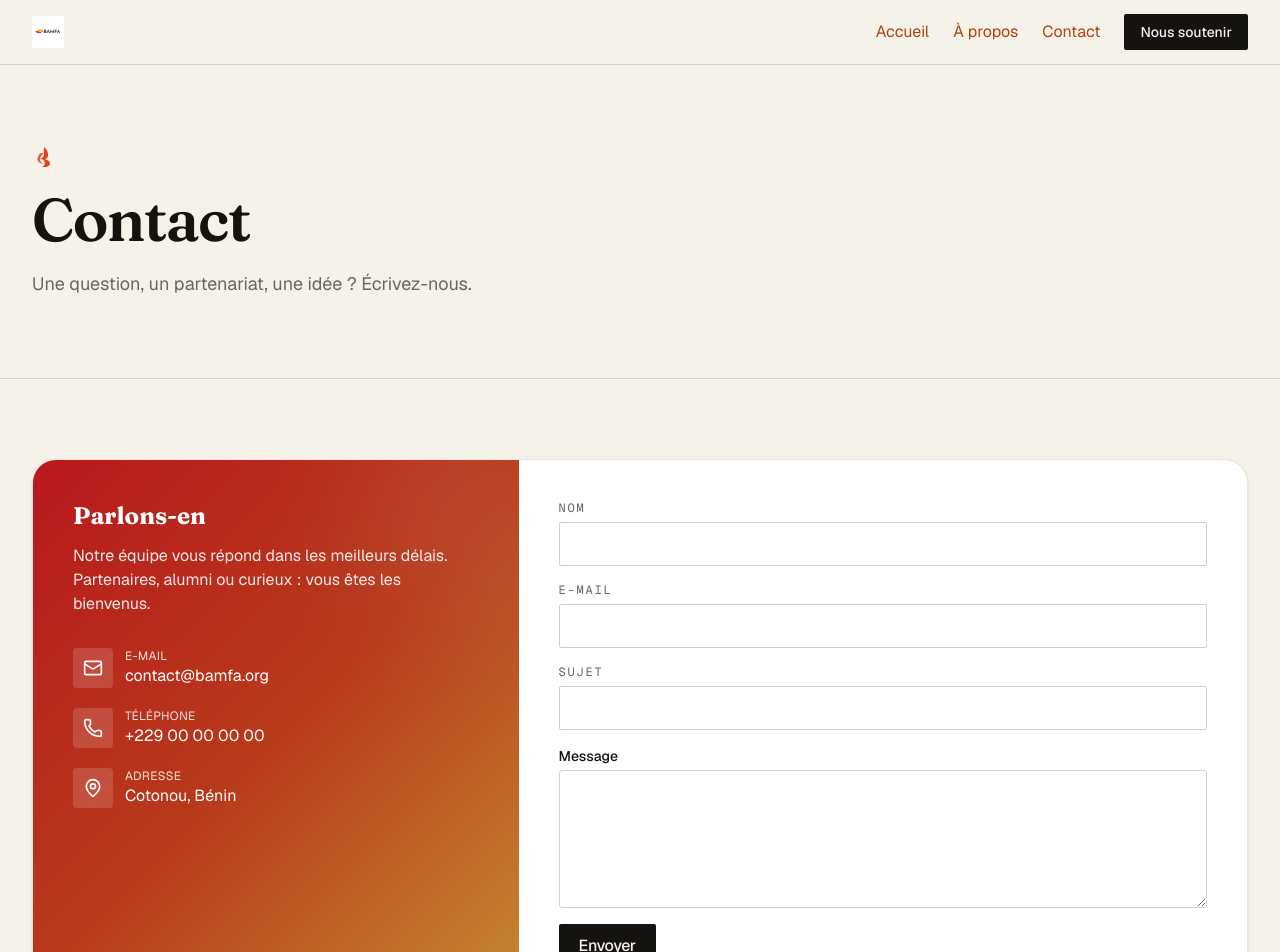
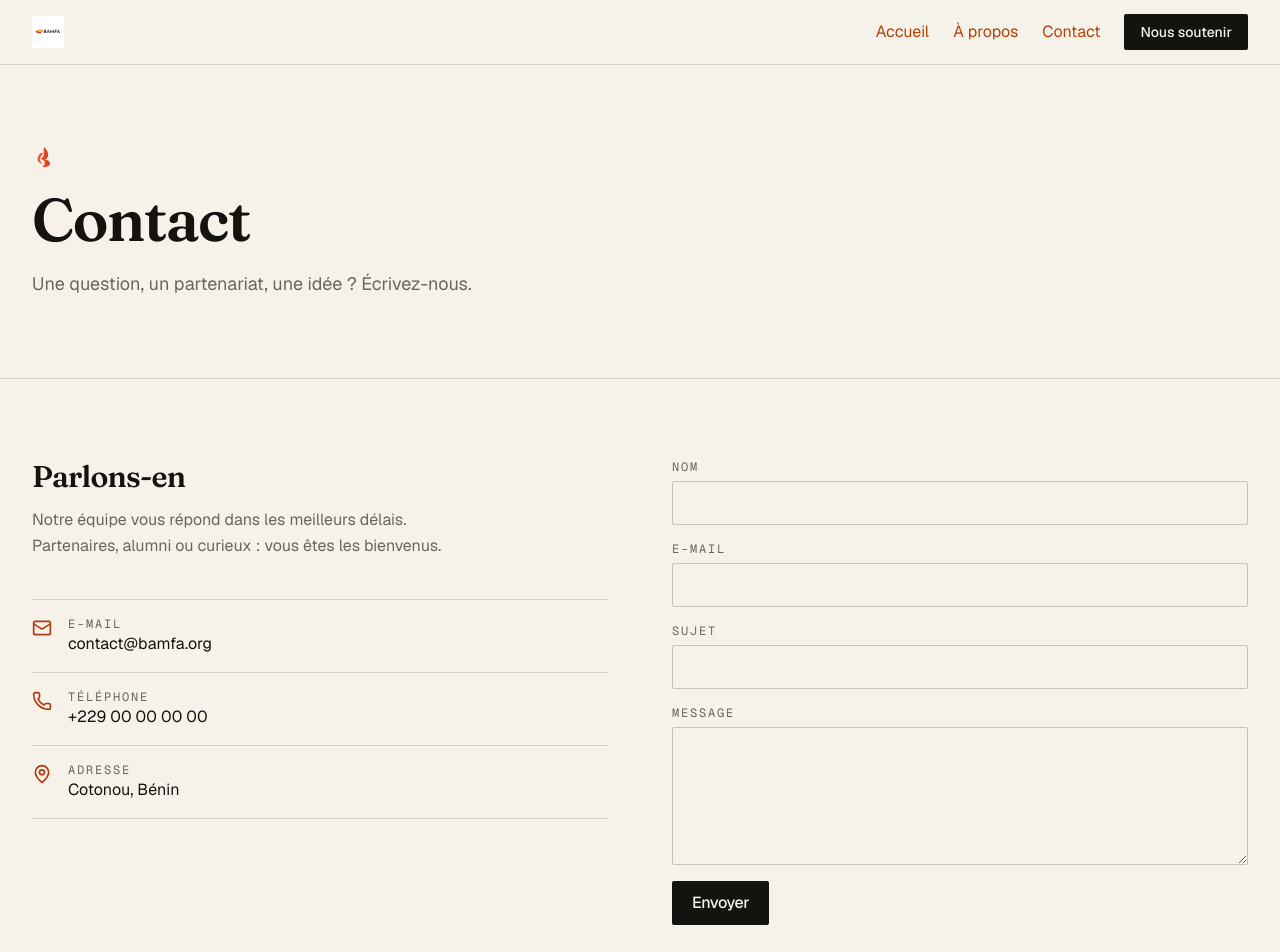
Before and after one commit to bamfatech/plateforme-bamfa-frontend, a Next.js app: page /contact in a window 1280 px wide. Shown: the top 952 px of the page. Built offline with nearby package versions, Linux system fonts and the light colour scheme.

Commit message:
feat: assemblage editorial de la page Contact (coordonnees typographiques, formulaire)

```diff
--- a/app/(public)/contact/page.tsx
+++ b/app/(public)/contact/page.tsx
@@ -12,7 +12,12 @@ export const metadata = {
 };
 
 const coordinates = [
-  { icon: Mail, label: "E-mail", value: contact.coordinates.email, href: `mailto:${contact.coordinates.email}` },
+  {
+    icon: Mail,
+    label: "E-mail",
+    value: contact.coordinates.email,
+    href: `mailto:${contact.coordinates.email}`,
+  },
   { icon: Phone, label: "Téléphone", value: contact.coordinates.phone },
   { icon: MapPin, label: "Adresse", value: contact.coordinates.address },
 ];
@@ -22,36 +27,28 @@ export default function ContactPage() {
     <>
       <PageHeader title={contact.header.title} intro={contact.header.intro} />
       <Section>
-        <Container>
-          <div className="grid overflow-hidden rounded-3xl border border-stone-200 bg-white shadow-sm lg:grid-cols-5">
-            {/* Panneau dégradé */}
-            <div className="relative overflow-hidden bg-brand-gradient p-8 text-white sm:p-10 lg:col-span-2">
-              <div
-                aria-hidden="true"
-                className="pointer-events-none absolute -right-16 -top-16 h-56 w-56 rounded-full bg-white/10 blur-3xl"
-              />
-              {/* Voile sombre pour garantir le contraste AA du texte blanc */}
-              <div aria-hidden="true" className="pointer-events-none absolute inset-0 bg-ink/20" />
-              <h2 className="relative font-heading text-2xl font-bold">{contact.panel.title}</h2>
-              <p className="relative mt-3 text-white/90">{contact.panel.text}</p>
-              <ul className="relative mt-8 space-y-5">
+        <Container className="grid grid-cols-1 gap-12 lg:grid-cols-2 lg:gap-16">
+          <div>
+            <h2 className="font-heading text-3xl font-semibold tracking-tight text-ink">
+              {contact.panel.title}
+            </h2>
+            <p className="mt-3 max-w-md leading-relaxed text-stone-600">{contact.panel.text}</p>
+            <ul className="mt-10 divide-y divide-stone-300 border-y border-stone-300">
               {coordinates.map((item) => {
                 const Icon = item.icon;
                 return (
-                    <li key={item.label} className="flex items-center gap-3">
-                      <span className="inline-flex h-10 w-10 shrink-0 items-center justify-center rounded-lg bg-white/15">
-                        <Icon className="h-5 w-5" aria-hidden="true" />
-                      </span>
+                  <li key={item.label} className="flex items-start gap-4 py-4">
+                    <Icon className="mt-0.5 h-5 w-5 shrink-0 text-flame-ink" aria-hidden="true" />
                     <div>
-                        <div className="text-xs uppercase tracking-wide text-white/85">
+                      <div className="font-mono text-xs uppercase tracking-[0.15em] text-stone-600">
                         {item.label}
                       </div>
                       {item.href ? (
-                          <a href={item.href} className="hover:underline">
+                        <a href={item.href} className="text-ink underline-offset-4 hover:underline">
                           {item.value}
                         </a>
                       ) : (
-                          <span>{item.value}</span>
+                        <span className="text-ink">{item.value}</span>
                       )}
                     </div>
                   </li>
@@ -60,10 +57,8 @@ export default function ContactPage() {
             </ul>
           </div>
 
-            {/* Formulaire */}
-            <div className="p-8 sm:p-10 lg:col-span-3">
+          <div>
             <ContactForm />
-            </div>
           </div>
         </Container>
       </Section>
--- a/components/contact/ContactForm.tsx
+++ b/components/contact/ContactForm.tsx
@@ -59,8 +59,11 @@ export function ContactForm() {
         value={values.subject}
         onChange={(e) => set("subject", e.target.value)}
       />
-      <div className="flex flex-col gap-1">
-        <label htmlFor="message" className="text-sm font-medium text-ink">
+      <div className="flex flex-col gap-1.5">
+        <label
+          htmlFor="message"
+          className="font-mono text-xs uppercase tracking-[0.15em] text-stone-600"
+        >
           Message
         </label>
         <textarea
@@ -70,8 +73,8 @@ export function ContactForm() {
           onChange={(e) => set("message", e.target.value)}
           aria-invalid={errors.message ? true : undefined}
           aria-describedby={errors.message ? "message-error" : undefined}
-          className={`rounded-md border px-3 py-2 outline-none focus-visible:ring-2 focus-visible:ring-primary-500 ${
-            errors.message ? "border-danger" : "border-stone-300"
+          className={`rounded-sm border bg-transparent px-3 py-2 text-ink outline-none focus-visible:border-flame focus-visible:ring-2 focus-visible:ring-flame/40 ${
+            errors.message ? "border-danger" : "border-ink/20"
           }`}
         />
         {errors.message && (
```
Lines whose indentation alone changed are shown as unchanged.
